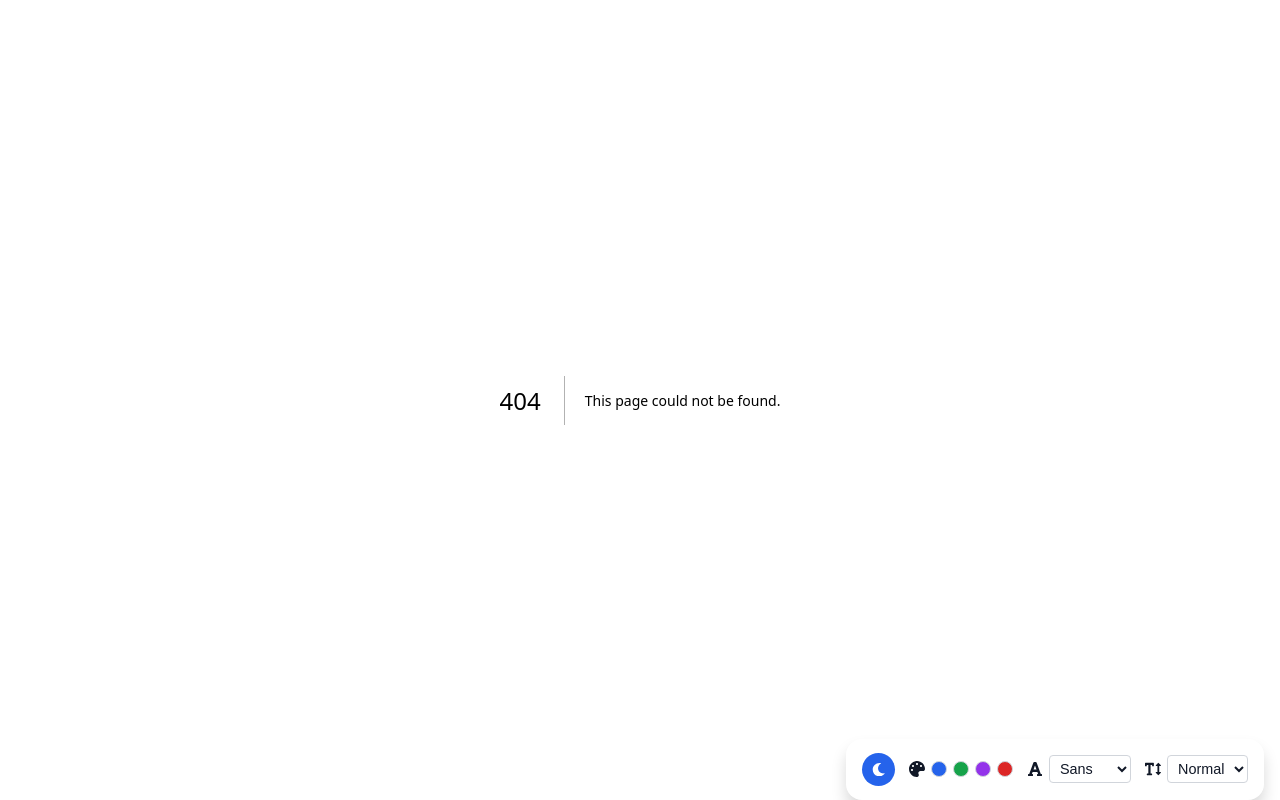
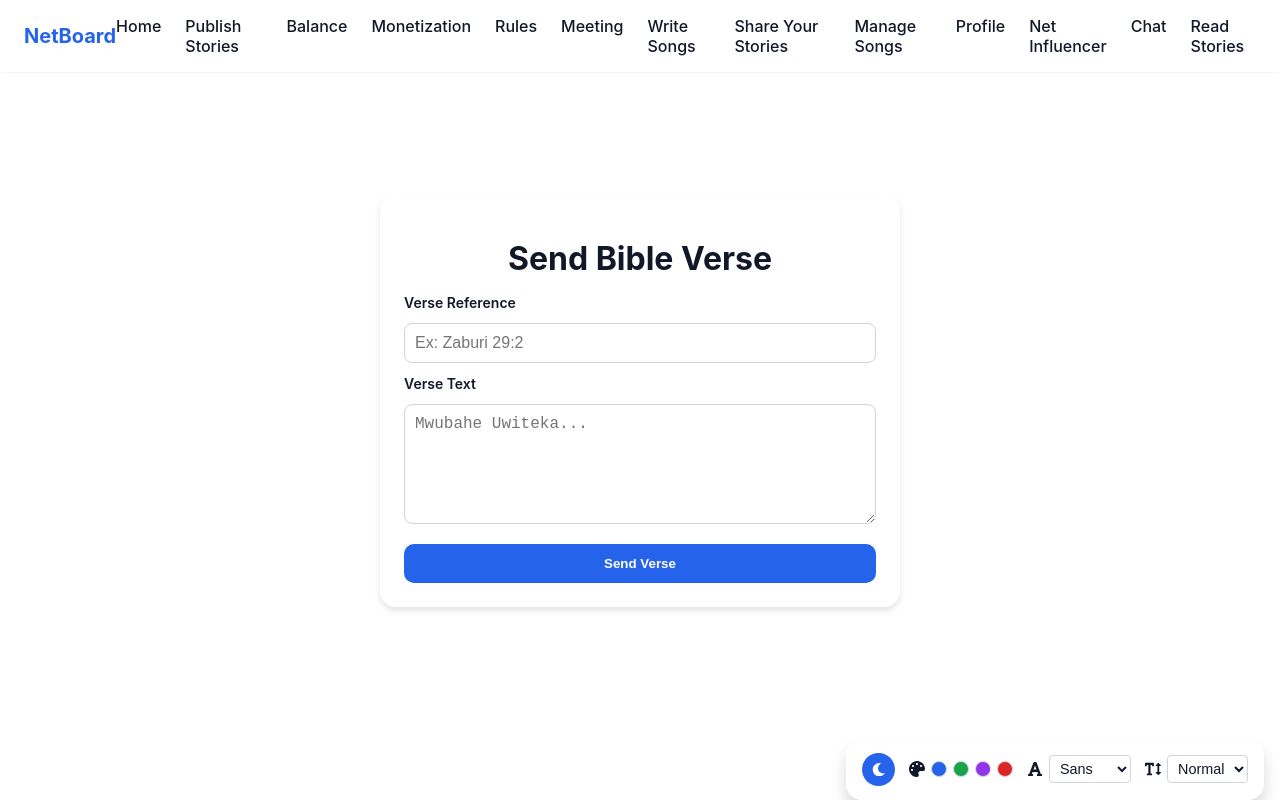
Before and after one commit to Newbhjj2222/admin, a Next.js app: page /Bible in a window 1280 px wide. Before the commit this address had no page. Built offline with nearby package versions, Linux system fonts and the light colour scheme.

Commit message:
Create Bible.js

```diff
--- /dev/null
+++ b/src/pages/Bible.js
@@ -0,0 +1,165 @@
+'use client';
+
+import React, { useState } from "react";
+import { addDoc, collection, serverTimestamp } from "firebase/firestore";
+import { db } from "@/components/firebase";
+import { useTheme } from "@/components/theme";
+import Net from "@/components/Net";
+
+export default function Bible() {
+  const { theme } = useTheme();
+
+  const [verseRef, setVerseRef] = useState("");
+  const [verseText, setVerseText] = useState("");
+  const [status, setStatus] = useState("");
+  const [loading, setLoading] = useState(false);
+
+  const handleSubmit = async (e) => {
+    e.preventDefault();
+
+    if (!verseRef || !verseText) {
+      setStatus("Uzuza ibisabwa byose ❗");
+      return;
+    }
+
+    try {
+      setLoading(true);
+
+      await addDoc(collection(db, "bible"), {
+        verse: verseRef,
+        text: verseText,
+        createdAt: serverTimestamp(),
+      });
+
+      setStatus("Verse yoherejwe neza ✅");
+      setVerseRef("");
+      setVerseText("");
+    } catch (err) {
+      console.error(err);
+      setStatus("Hari ikibazo cyo kohereza verse ❌");
+    } finally {
+      setLoading(false);
+    }
+  };
+
+  return (
+    <div className="container">
+      <Net />
+
+      <div className="card">
+        <h1>Send Bible Verse</h1>
+
+        <form onSubmit={handleSubmit}>
+          <label>Verse Reference</label>
+          <input
+            type="text"
+            placeholder="Ex: Zaburi 29:2"
+            value={verseRef}
+            onChange={(e) => setVerseRef(e.target.value)}
+          />
+
+          <label>Verse Text</label>
+          <textarea
+            placeholder="Mwubahe Uwiteka..."
+            value={verseText}
+            onChange={(e) => setVerseText(e.target.value)}
+          />
+
+          <button disabled={loading}>
+            {loading ? "Sending..." : "Send Verse"}
+          </button>
+        </form>
+
+        {status && <p className="status">{status}</p>}
+      </div>
+
+      {/* 🎨 THEME-AWARE STYLES */}
+      <style jsx>{`
+        .container {
+          min-height: 100vh;
+          display: flex;
+          justify-content: center;
+          align-items: center;
+          padding: 16px;
+          background: var(--background);
+          color: var(--foreground);
+          font-family: var(--font-sans);
+        }
+
+        .card {
+          width: 100%;
+          max-width: 520px;
+          background: var(--bg-card);
+          padding: 24px;
+          border-radius: 16px;
+          box-shadow: var(--shadow-md);
+        }
+
+        h1 {
+          text-align: center;
+          margin-bottom: 16px;
+        }
+
+        form {
+          display: flex;
+          flex-direction: column;
+          gap: 12px;
+        }
+
+        label {
+          font-size: var(--text-sm);
+          font-weight: 600;
+        }
+
+        input,
+        textarea {
+          width: 100%;
+          padding: 10px;
+          border-radius: 8px;
+          font-size: var(--text-base);
+          border: 1px solid var(--gray-300);
+          background: var(--background);
+          color: var(--foreground);
+        }
+
+        textarea {
+          min-height: 120px;
+          resize: vertical;
+        }
+
+        button {
+          margin-top: 8px;
+          background: var(--primary);
+          color: white;
+          border: none;
+          padding: 12px;
+          border-radius: 10px;
+          font-weight: bold;
+          cursor: pointer;
+        }
+
+        button:disabled {
+          opacity: 0.6;
+          cursor: not-allowed;
+        }
+
+        .status {
+          margin-top: 12px;
+          text-align: center;
+          font-weight: 600;
+        }
+
+        /* 📱 MOBILE */
+        @media (max-width: 480px) {
+          .card {
+            padding: 16px;
+          }
+
+          h1 {
+            font-size: 18px;
+          }
+        }
+      `}</style>
+    </div>
+  );
+}
```
